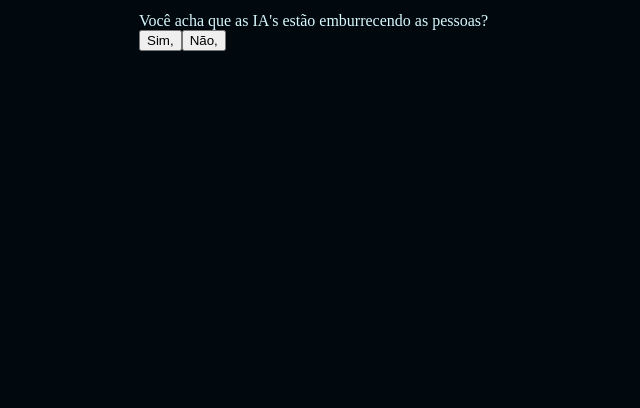
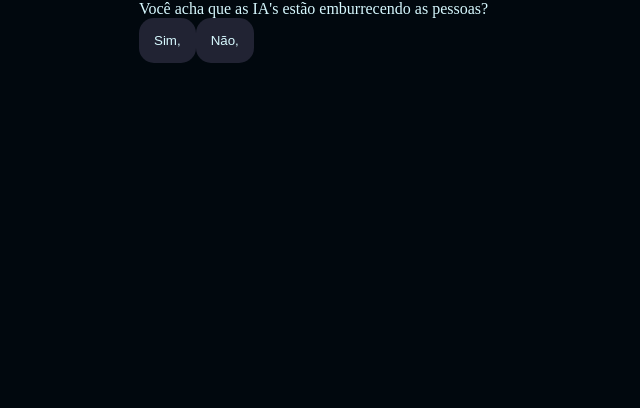
Before and after one commit to HigorVassoler/IA3D, a plain HTML site: page index.html in a window 1280 px wide. Shown: the part 408-816 px from the top of the page, without its empty margins (201-841 px from the left). Drawn offline with Linux system fonts and the light colour scheme.

Commit message:
Add files via upload

```diff
--- a/style.css
+++ b/style.css
@@ -18,6 +18,14 @@ body{
     width: 90%;
     max-width: 600px;
 }
+button{
+    background-color: var(--cor-secundaria);
+    color: var(--cor-texto);
+    border: none;
+    border-radius: 15px;
+    padding: 15px;
+    transition: background-color 0.3;
+}
 button:hover{
     background-color: var(--cor-destaque);
     color: var(--cor-principal);
```
